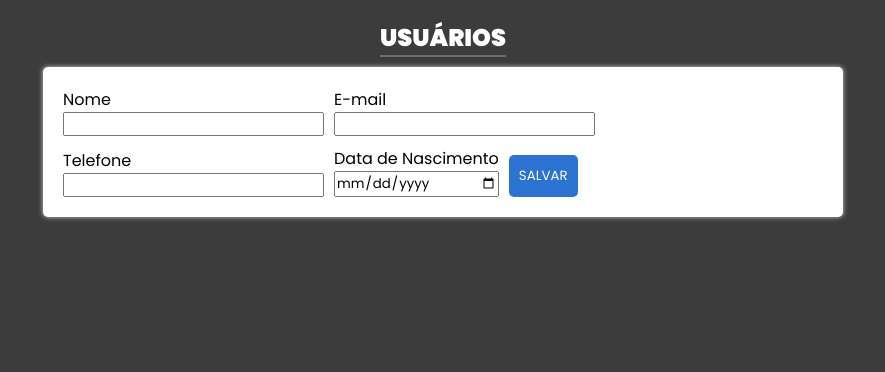
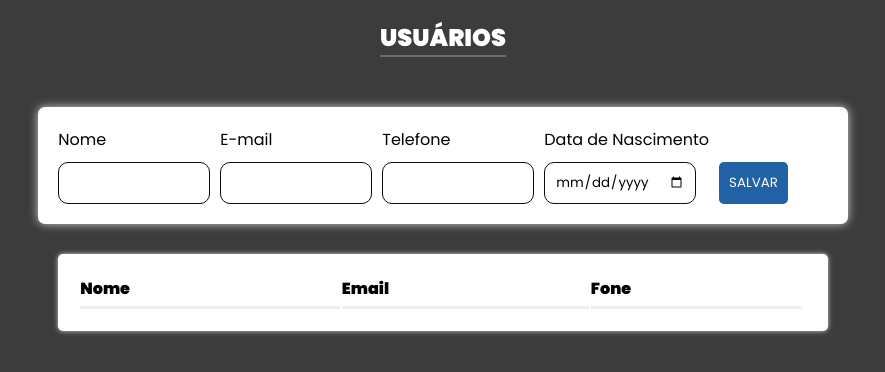
Before and after one commit to AndrePacolla/CRUD-USERS, a React (Vite) app in the folder frontend/: page / in a window 1280 px wide. Shown: the top 372 px of the page, without its empty margins (197-1082 px from the left). Built offline with nearby package versions, Linux system fonts and the light colour scheme.

Commit message:
criado component Grid e no App.jsx criado getUsers

```diff
--- a/frontend/src/App.jsx
+++ b/frontend/src/App.jsx
@@ -1,8 +1,11 @@
 import Global from "./styles/global";
 import styled from "styled-components";
+import Form from "./components/Form";
+import Grid from "./components/Grid"
+import { useEffect, useState } from "react";
 import { ToastContainer, toast } from 'react-toastify';
 import 'react-toastify/dist/ReactToastify.css';
-import Form from "./components/Form";
+import axios from "axios";
 
 
 function App() {
@@ -23,6 +26,22 @@ function App() {
     border-bottom: 2px solid #6e6d6d;
  `;
 
+  const [users, setUsers] =useState([]);
+  const [oneEdit, setOnEdit] =useState(null);
+
+  const getUsers = async ()=>{
+    try{
+      const res = await axios.get("http://localhost:8800");
+      setUsers(res.data.sort((a, b) => (a.nome > b.nome ? 1 : -1)))
+    }catch (error){
+      toast.error(error)
+    }
+  };
+
+  useEffect(() =>{
+    getUsers();
+  }, [setUsers])
+
 
   return (
     <>
@@ -30,8 +49,8 @@ function App() {
 
     <Title>USUÁRIOS</Title>
 
-    <Form></Form>
-
+    <Form/>
+    <Grid users={users}/>
     </Container>
 
 
--- a/frontend/src/components/Form.jsx
+++ b/frontend/src/components/Form.jsx
@@ -4,12 +4,20 @@ import styled from "styled-components";
 const FormContainer = styled.form`
 display: flex;
 align-items: flex-end;
+width: 100%;
+margin-top: 40px;
 gap: 10px;
 flex-wrap: wrap;
 background-color: #fff;
 padding: 20px;
-box-shadow: 0px 0px 5px #ccc;
-border-radius: 5px;
+box-shadow: 0px 0px 10px #ccc;
+border-radius: 7px;
+
+@media (max-width: 500px){
+        width: 300px;
+        margin-bottom: 20px;
+        font-size: 14px;
+    }
 `;
 
 const InputArea = styled.div`
@@ -18,10 +26,10 @@ flex-direction: column;
 `;
 
 const Input = styled.input`
-width: 120px;
+width: 130px;
 padding: 0 10px;
-border: 1px solid #bbb;
-border-radius: 5px;
+border: 1px solid #0d0d0d;
+border-radius: 10px;
 height: 40px;
 `;
 
@@ -29,13 +37,16 @@ const Button = styled.button`
 padding: 10px;
 cursor: pointer;
 border: none;
-background-color: #2c73d2;
+background-color: #2062a4;
 border-radius: 5px;
 color: white;
 height: 42px;
 `;
 
-const Label = styled.label``;
+const Label = styled.label`
+    margin-bottom: 10px;
+
+`;
 
 
 const Form = ({onEdit}) => {
@@ -46,22 +57,22 @@ const Form = ({onEdit}) => {
 
             <InputArea>
             <Label>Nome</Label>
-            <input name="nome"/>
+            <Input name="nome"/>
             </InputArea>
 
             <InputArea>
             <Label>E-mail</Label>
-            <input name="email" type="email"/>
+            <Input name="email" type="email"/>
             </InputArea>
 
             <InputArea>
             <Label>Telefone</Label>
-            <input name="fone"/>
+            <Input name="fone"/>
             </InputArea>
 
             <InputArea>
             <Label>Data de Nascimento</Label>
-            <input name="data_nascimneto" type="date"/>
+            <Input name="data_nascimneto" type="date"/>
             </InputArea>
 
             <Button type="submit">SALVAR</Button>
--- /dev/null
+++ b/frontend/src/components/Grid.jsx
@@ -0,0 +1,88 @@
+import React from "react";
+import axios from "axios";
+import styled from "styled-components";
+import {FaTrash , FaEdit} from "react-icons/fa";
+import { toast } from "react-toastify";
+
+
+const Table = styled.table`
+    width: 100%;
+    max-width: 850px;
+    padding: 20px;
+    margin: 20px auto;
+    word-break: break-all;
+    background-color: #fff;
+    box-shadow: 0px 0px 5px #ccc;
+    border-radius: 5px;
+
+    @media (max-width: 500px){
+        width: 300px;
+        margin: auto;
+
+    }
+`;
+export const Thead = styled.thead``;
+
+export const Tr = styled.tr``;
+
+export const Tbody = styled.tbody``;
+
+export const Th = styled.th`
+    text-align: start;
+    border-bottom: inset;
+    padding-bottom: 5px;
+
+    @media (max-width: 500px){
+        ${(props) => props.onlyWeb && "display: none"}
+    }
+`;
+
+export const Td = styled.td`
+    padding-top: 15px;
+    text-align: ${(props) => (props.alineCenter ? "center" : "start")};
+    width: ${(props) => (props.width ? props.width : "auto")};
+
+    @media(max-width : 500px){
+        ${(props) => props.onlyWeb && "display: none"}
+    }
+
+`;
+
+
+
+const Grid = ({users}) =>{
+
+    return(
+        <Table>
+          <Thead>
+            <Tr>
+               <Th>Nome</Th>
+               <Th>Email</Th>
+               <Th onlyWeb>Fone</Th>
+               <Th></Th>
+               <Th></Th>
+            </Tr>
+          </Thead>
+          <Tbody>
+            {users.map((item, i) => (
+                <Tr key={i}>
+                    <Td width = "30%">{item.nome}</Td>
+                    <Td width = "30%">{item.email}</Td>
+                    <Td width = "20%" onlyWeb>{item.fone}</Td>
+                    <Td alineCenter width="5%">
+                        <FaEdit/>
+                    </Td>
+                    <Td alineCenter width="5%">
+
+                    </Td>
+
+                </Tr>
+            ))}
+
+          </Tbody>
+        </Table>
+    );
+
+}
+
+export default Grid;
```
